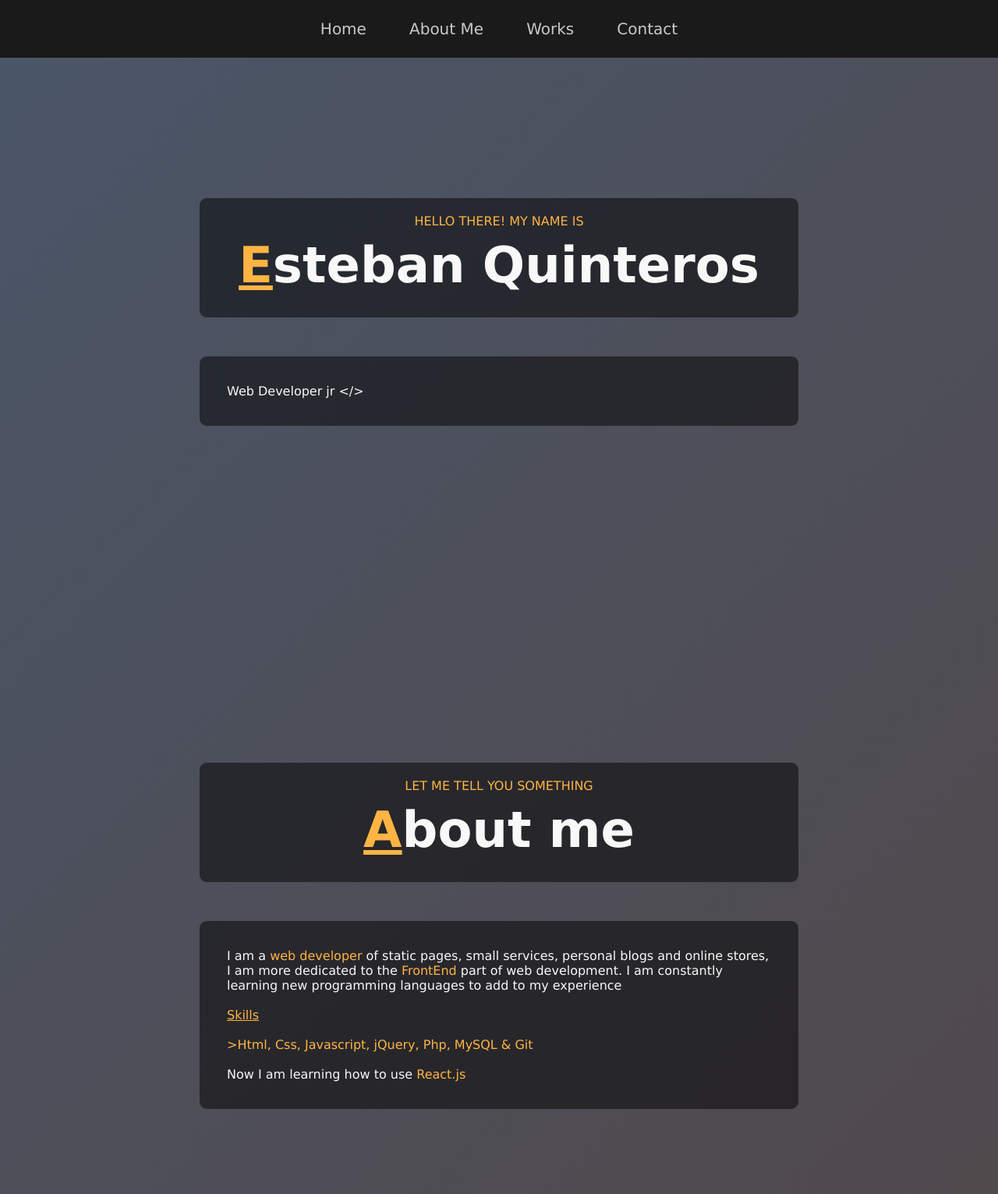
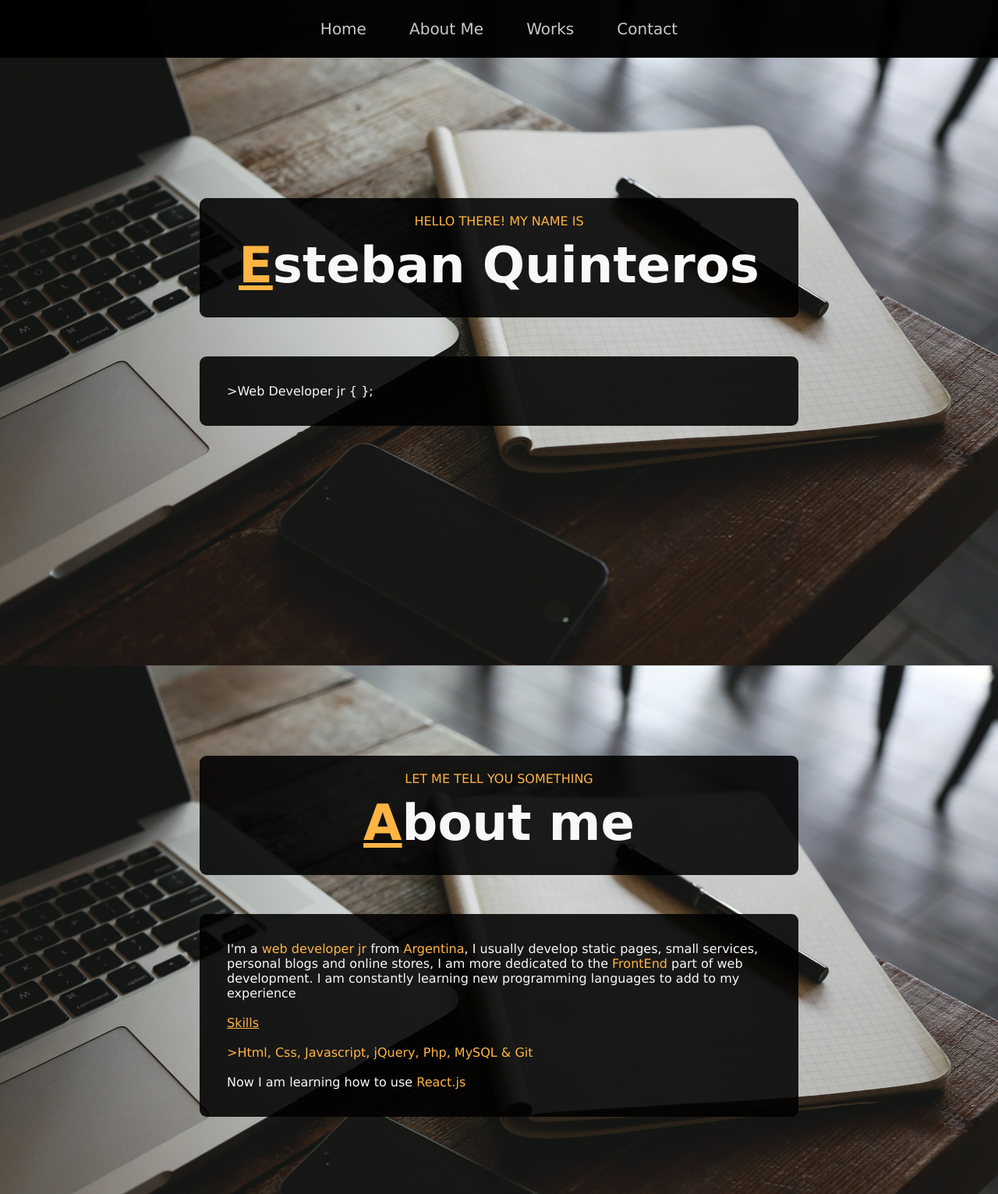
Before and after one commit to Esteban312/esteban312.github.io, a plain HTML site: page index.html in a window 1280 px wide. Shown: the top 1531 px of the page at 78% size. Drawn offline with Linux system fonts and the light colour scheme.

Commit message:
modificado del background

```diff
--- a/index.html
+++ b/index.html
@@ -25,8 +25,9 @@
 
                 </div>
             <div class="contain-sec">
-
-                <p>Web Developer jr <code>&lt/&gt</code></p>
+                <div>
+                    <p>>Web Developer jr { };</p>
+                </div>
             </div>
             </div>
 
@@ -38,7 +39,7 @@
                     <h2><span class="color-01">A</span>bout me</h2>
                 </div>
             <div class="contain-sec">
-                <p>I am a <span class="color-02">web developer</span>  of static pages, small services, personal blogs and online stores, I am more dedicated to the <span class="color-02">FrontEnd</span> part of web development. I am constantly learning new programming languages to add to my experience</p><br>
+                <p>I'm a <span class="color-02">web developer jr</span> from <span class="color-02">Argentina</span>, I usually develop static pages, small services, personal blogs and online stores, I am more dedicated to the <span class="color-02">FrontEnd</span> part of web development. I am constantly learning new programming languages to add to my experience</p><br>
                 <p><span class="color-01">Skills</span></p><br>
                 <p><span class="color-02">>Html, Css, Javascript, jQuery, Php, MySQL & Git</span</p><br><br>
                 <p>Now I am learning how to use <span class="color-02">React.js</span> </p>
@@ -51,6 +52,7 @@
                 <h2><span class="color-01">L</span>ast Works</h2>
             </div>
             <div class="contain-sec">
+                <p>Click on title:</p>
                 ><a class="color-02" href="https://esteban312.github.io/userquery/" target="_blank"> Github User Data Query</a>
             </div>
         </div></section>
--- a/style.css
+++ b/style.css
@@ -6,15 +6,21 @@
     text-decoration: none;
     scroll-behavior: smooth; /* averiguar que carajo hace */
 }
+
 main{
     background: linear-gradient(135deg, #4a5668, #554039, #564969);
     background-size: 500%;
+    background-image: url(backgroundLaptop.jpg);
+    background-repeat: no-repeat;
+    background-attachment: fixed;
+    background-size: cover;
+    /* height: 20em; */
 }
 header{
     position: fixed;
     top: 0; left: 0; right: 0;
     z-index: 1000; /* averiguar que carajo hace */
-    background: #1b1a1a;
+    background: #020202fa;
     padding: 25px;
     text-align: center;
 }
@@ -47,6 +53,7 @@ h1, h2{
     margin: 10px 0px;
     font-size: 4rem;
 }
+
 .container{
     min-width: 60vw;
     max-width: 60vw;
@@ -63,7 +70,7 @@ span{
 }
 .title-sec, .contain-sec{
     margin-bottom: 50px;
-    background-color: rgba(0, 0, 0, 0.5);
+    background-color: rgba(0, 0, 0, 0.877);
     border-radius: 9px;
 }
 .title-sec{
@@ -78,7 +85,14 @@ span{
 table{
     background-color: rgb(139, 180, 98);
 }
-
+@keyframes machine{
+    from{
+        width: 100%;
+    }
+    to{
+        width: 0;
+    }
+}
 
 @media (max-width: 600px) {
     header{
@@ -107,7 +121,7 @@ table{
     }
     .title-sec, .contain-sec{
         margin-bottom: 10px;
-        background-color: rgba(0, 0, 0, 0.5);
+        background-color: rgba(0, 0, 0, 0.877);
         padding: 15px;
         border-radius: 10px;
     }
```
Also changed, not shown: backgroundLaptop.jpg (added).
